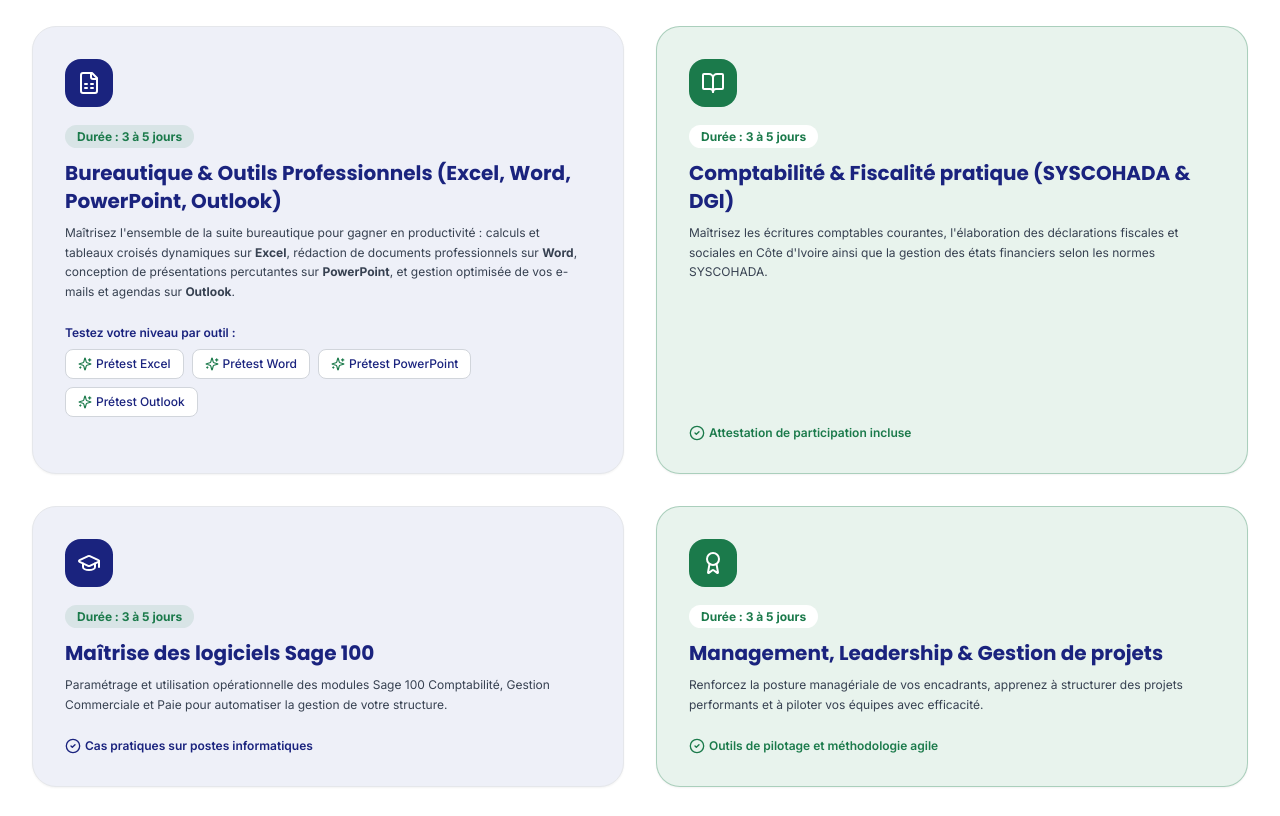
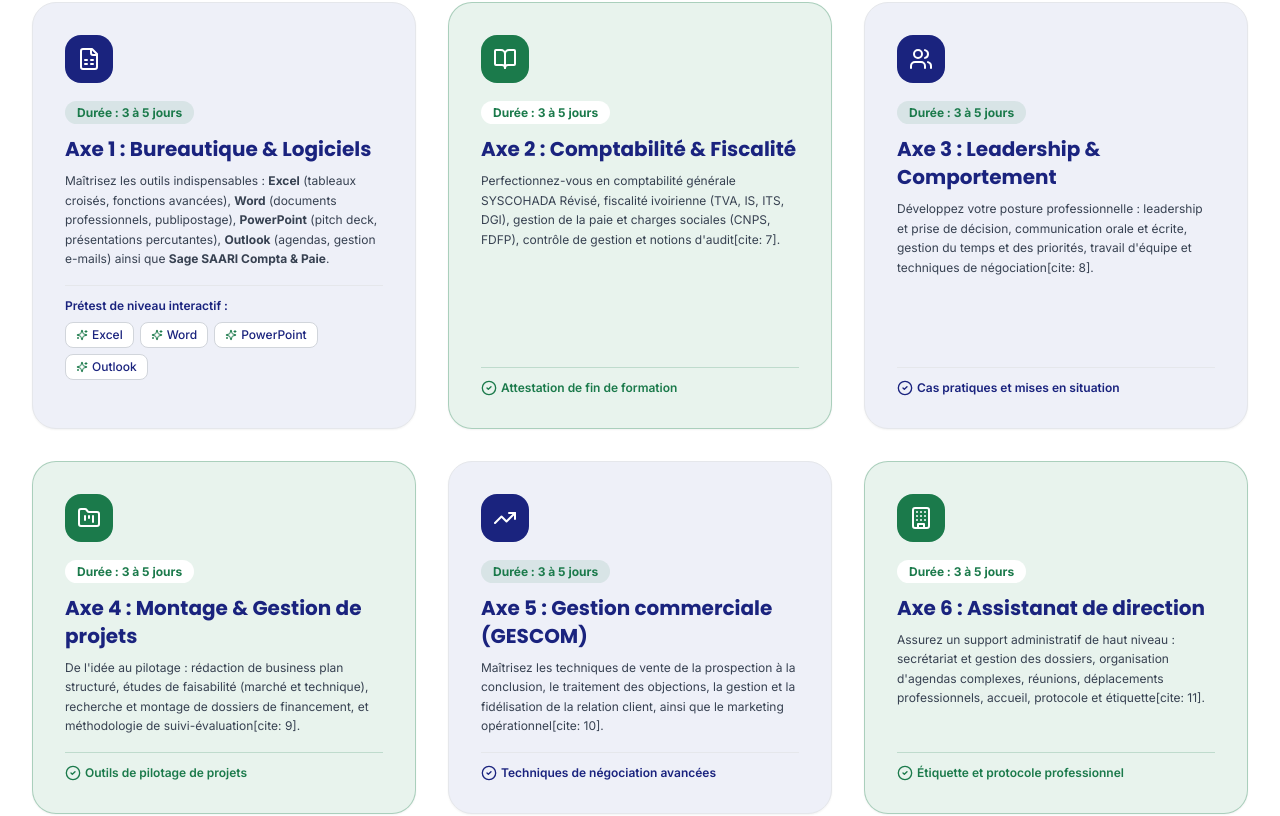
Before and after one commit to esperanceykouassi-bit/proj-esp, a React (Vite) app in the folder frontend/: page /formations in a window 1280 px wide. Shown: the part 717-1533 px from the top of the page. Built offline with nearby package versions, Linux system fonts and the light colour scheme.

Commit message:
Integrate official 6 axes catalog, 3-5 days duration, and multi-tool pretests

```diff
--- a/frontend/src/pages/Formations.jsx
+++ b/frontend/src/pages/Formations.jsx
@@ -1,30 +1,29 @@
-import { useState, useEffect } from 'react'
+import { useState } from 'react'
 import { motion } from 'framer-motion'
 import {
   GraduationCap,
-  Clock,
-  CheckCircle2,
   BookOpen,
   FileSpreadsheet,
-  Send,
-  UserCheck,
   Award,
   Sparkles,
-  HelpCircle,
-  AlertCircle
+  CheckCircle2,
+  AlertCircle,
+  Briefcase,
+  Users,
+  FolderKanban,
+  TrendingUp,
+  Building
 } from 'lucide-react'
 
 export default function Formations() {
-  // Gestion du modal de prétest
   const [activeTestTool, setActiveTestTool] = useState(null) // 'excel', 'word', 'powerpoint', 'outlook'
-  const [testStep, setTestStep] = useState(1) // 1: Formulaire d'identification, 2: Questions, 3: Résultat
+  const [testStep, setTestStep] = useState(1) // 1: Formulaire, 2: Questions, 3: Résultat
   const [userInfo, setUserInfo] = useState({ nom: '', telephone: '', email: '' })
   const [answers, setAnswers] = useState({})
   const [score, setScore] = useState(null)
   const [alreadyTested, setAlreadyTested] = useState(false)
   const [errorMsg, setErrorMsg] = useState('')
 
-  // Base de questions par outil pour le prétest
   const testQuestions = {
     excel: [
       { id: 1, question: "Quel signe préède obligatoirement une formule sur Excel ?", options: ["#", "=", "@", "+"], correct: 1 },
@@ -48,7 +47,6 @@ export default function Formations() {
     ]
   }
 
-  // Vérifier si l'utilisateur a déjà passé un test (via localStorage)
   const checkAlreadyTested = (email, phone) => {
     const history = JSON.parse(localStorage.getItem('skillup_pretests') || '[]')
     return history.some(item => item.email.toLowerCase() === email.toLowerCase() || item.telephone === phone)
@@ -94,7 +92,6 @@ export default function Formations() {
     setScore(finalScore)
     setTestStep(3)
 
-    // Enregistrement local pour bloquer les doublons
     const history = JSON.parse(localStorage.getItem('skillup_pretests') || '[]')
     history.push({
       tool: activeTestTool,
@@ -104,14 +101,13 @@ export default function Formations() {
     })
     localStorage.setItem('skillup_pretests', JSON.stringify(history))
 
-    // Simulation d'envoi des résultats par email à l'administration
-    console.ouveau(`[SIMULATION EMAIL ADMIN] Résultat du prétest ${activeTestTool.toUpperCase()} pour ${userInfo.nom} (${userInfo.email}, Tél: ${userInfo.telephone}) - Score : ${finalScore}%`)
+    console.log(`[SIMULATION EMAIL ADMIN] Résultat prétest ${activeTestTool.toUpperCase()} pour ${userInfo.nom} (${userInfo.email}, Tél: ${userInfo.telephone}) - Score : ${finalScore}%`)
   }
 
   return (
     <div className="space-y-20 pb-16">
 
-      {/* 1. HÉROS DE LA PAGE FORMATIONS */}
+      {/* 1. HÉROS */}
       <section className="bg-gradient-to-br from-[#1A237E] to-[#0D1250] text-white py-16 md:py-24">
         <div className="max-w-7xl mx-auto px-4 sm:px-6 lg:px-8 text-center">
           <motion.span
@@ -119,7 +115,7 @@ export default function Formations() {
             animate={{ opacity: 1, y: 0 }}
             className="inline-block bg-white/10 backdrop-blur-md px-4 py-1.5 rounded-full text-xs font-semibold uppercase tracking-wider text-[#8FD9AE] mb-4 border border-white/20"
           >
-            NOS FORMATIONS PROFESSIONNELLES
+            CATALOGUE OFFICIEL DES FORMATIONS
           </motion.span>
           <motion.h1
             initial={{ opacity: 0, y: 10 }}
@@ -133,112 +129,146 @@ export default function Formations() {
             initial={{ opacity: 0, y: 10 }}
             animate={{ opacity: 1, y: 0 }}
             transition={{ delay: 0.2 }}
-            className="text-base sm:text-lg text-white/90 max-w-3xl mx-auto leading-relaxed mb-6"
+            className="text-base sm:text-lg text-white/90 max-w-3xl mx-auto leading-relaxed"
           >
             Des modules 100 % pratiques, conçus pour répondre aux réalités des entreprises et des organisations en Côte d'Ivoire. Formations courtes de <strong className="text-[#8FD9AE]">3 à 5 jours</strong> en présentiel ou à distance.
           </motion.p>
         </div>
       </section>
 
-      {/* 2. CATALOGUE DES FORMATIONS */}
+      {/* 2. CATALOGUE DES 6 AXES DE FORMATION */}
       <section className="max-w-7xl mx-auto px-4 sm:px-6 lg:px-8">
         <div className="text-center mb-12">
-          <span className="text-[#1B7A4B] text-sm font-semibold uppercase tracking-wider">Catalogue officiel</span>
-          <h2 className="text-3xl font-bold text-[#1A237E] mt-2">Nos programmes de formation</h2>
+          <span className="text-[#1B7A4B] text-sm font-semibold uppercase tracking-wider">Nos Filières</span>
+          <h2 className="text-3xl font-bold text-[#1A237E] mt-2">Les 6 axes de formation</h2>
           <p className="text-gray-600 max-w-2xl mx-auto mt-2 text-sm">
-            Chaque module dure entre <span className="font-semibold text-[#1A237E]">3 et 5 jours</span> avec délivrance d'une attestation de fin de formation. Testez votre niveau avant de vous lancer !
+            Chaque module dure entre <span className="font-semibold text-[#1A237E]">3 et 5 jours</span> avec délivrance d'une attestation de fin de formation. Testez votre niveau en bureautique avant de vous lancer !
           </p>
         </div>
 
-        <div className="grid grid-cols-1 md:grid-cols-2 gap-8">
+        <div className="grid grid-cols-1 md:grid-cols-2 lg:grid-cols-3 gap-8">
 
-          {/* Module 1 : Bureautique & Outils Professionnels */}
+          {/* AXE 1 : Bureautique & logiciels */}
           <div className="bg-[#EEF0F8] p-8 rounded-3xl border border-gray-200 flex flex-col justify-between shadow-sm">
             <div>
               <div className="w-12 h-12 bg-[#1A237E] text-white rounded-2xl flex items-center justify-center mb-4">
                 <FileSpreadsheet size={24} />
               </div>
               <span className="text-xs font-bold text-[#1B7A4B] bg-[#1B7A4B]/10 px-3 py-1 rounded-full">Durée : 3 à 5 jours</span>
-              <h3 className="text-xl font-bold text-[#1A237E] mt-3 mb-2">Bureautique & Outils Professionnels (Excel, Word, PowerPoint, Outlook)</h3>
-              <p className="text-xs text-gray-700 leading-relaxed mb-6">
-                Maîtrisez l'ensemble de la suite bureautique pour gagner en productivité : calculs et tableaux croisés dynamiques sur <strong>Excel</strong>, rédaction de documents professionnels sur <strong>Word</strong>, conception de présentations percutantes sur <strong>PowerPoint</strong>, et gestion optimisée de vos e-mails et agendas sur <strong>Outlook</strong>.
+              <h3 className="text-xl font-bold text-[#1A237E] mt-3 mb-2">Axe 1 : Bureautique & Logiciels</h3>
+              <p className="text-xs text-gray-700 leading-relaxed mb-4">
+                Maîtrisez les outils indispensables : <strong>Excel</strong> (tableaux croisés, fonctions avancées), <strong>Word</strong> (documents professionnels, publipostage), <strong>PowerPoint</strong> (pitch deck, présentations percutantes), <strong>Outlook</strong> (agendas, gestion e-mails) ainsi que <strong>Sage SAARI Compta & Paie</strong>.
               </p>
 
-              <div className="space-y-2 mb-6 text-xs text-gray-700">
-                <div className="font-semibold text-[#1A237E] mb-1">Testez votre niveau par outil :</div>
-                <div className="flex flex-wrap gap-2">
-                  <button onClick={() => handleStartTest('excel')} className="bg-white hover:bg-gray-50 text-[#1A237E] border border-gray-300 px-3 py-1.5 rounded-lg font-medium transition-colors inline-flex items-center gap-1">
-                    <Sparkles size={14} className="text-[#1B7A4B]" /> Prétest Excel
+              <div className="space-y-2 mb-4 text-xs text-gray-700 border-t border-gray-200 pt-3">
+                <div className="font-semibold text-[#1A237E]">Prétest de niveau interactif :</div>
+                <div className="flex flex-wrap gap-1.5">
+                  <button onClick={() => handleStartTest('excel')} className="bg-white hover:bg-gray-50 text-[#1A237E] border border-gray-300 px-2.5 py-1 rounded-lg font-medium transition-colors inline-flex items-center gap-1">
+                    <Sparkles size={12} className="text-[#1B7A4B]" /> Excel
                   </button>
-                  <button onClick={() => handleStartTest('word')} className="bg-white hover:bg-gray-50 text-[#1A237E] border border-gray-300 px-3 py-1.5 rounded-lg font-medium transition-colors inline-flex items-center gap-1">
-                    <Sparkles size={14} className="text-[#1B7A4B]" /> Prétest Word
+                  <button onClick={() => handleStartTest('word')} className="bg-white hover:bg-gray-50 text-[#1A237E] border border-gray-300 px-2.5 py-1 rounded-lg font-medium transition-colors inline-flex items-center gap-1">
+                    <Sparkles size={12} className="text-[#1B7A4B]" /> Word
                   </button>
-                  <button onClick={() => handleStartTest('powerpoint')} className="bg-white hover:bg-gray-50 text-[#1A237E] border border-gray-300 px-3 py-1.5 rounded-lg font-medium transition-colors inline-flex items-center gap-1">
-                    <Sparkles size={14} className="text-[#1B7A4B]" /> Prétest PowerPoint
+                  <button onClick={() => handleStartTest('powerpoint')} className="bg-white hover:bg-gray-50 text-[#1A237E] border border-gray-300 px-2.5 py-1 rounded-lg font-medium transition-colors inline-flex items-center gap-1">
+                    <Sparkles size={12} className="text-[#1B7A4B]" /> PowerPoint
                   </button>
-                  <button onClick={() => handleStartTest('outlook')} className="bg-white hover:bg-gray-50 text-[#1A237E] border border-gray-300 px-3 py-1.5 rounded-lg font-medium transition-colors inline-flex items-center gap-1">
-                    <Sparkles size={14} className="text-[#1B7A4B]" /> Prétest Outlook
+                  <button onClick={() => handleStartTest('outlook')} className="bg-white hover:bg-gray-50 text-[#1A237E] border border-gray-300 px-2.5 py-1 rounded-lg font-medium transition-colors inline-flex items-center gap-1">
+                    <Sparkles size={12} className="text-[#1B7A4B]" /> Outlook
                   </button>
                 </div>
               </div>
             </div>
           </div>
 
-          {/* Module 2 : Comptabilité & Fiscalité */}
+          {/* AXE 2 : Comptabilité & fiscalité */}
           <div className="bg-[#E8F3ED] p-8 rounded-3xl border border-[#1B7A4B]/30 flex flex-col justify-between shadow-sm">
             <div>
               <div className="w-12 h-12 bg-[#1B7A4B] text-white rounded-2xl flex items-center justify-center mb-4">
                 <BookOpen size={24} />
               </div>
               <span className="text-xs font-bold text-[#1B7A4B] bg-white px-3 py-1 rounded-full">Durée : 3 à 5 jours</span>
-              <h3 className="text-xl font-bold text-[#1A237E] mt-3 mb-2">Comptabilité & Fiscalité pratique (SYSCOHADA & DGI)</h3>
-              <p className="text-xs text-gray-700 leading-relaxed mb-6">
-                Maîtrisez les écritures comptables courantes, l'élaboration des déclarations fiscales et sociales en Côte d'Ivoire ainsi que la gestion des états financiers selon les normes SYSCOHADA.
+              <h3 className="text-xl font-bold text-[#1A237E] mt-3 mb-2">Axe 2 : Comptabilité & Fiscalité</h3>
+              <p className="text-xs text-gray-700 leading-relaxed mb-4">
+                Perfectionnez-vous en comptabilité générale SYSCOHADA Révisé, fiscalité ivoirienne (TVA, IS, ITS, DGI), gestion de la paie et charges sociales (CNPS, FDFP), contrôle de gestion et notions d'audit[cite: 7].
               </p>
             </div>
-            <div className="text-xs text-[#1B7A4B] font-semibold flex items-center gap-1">
-              <CheckCircle2 size={16} /> Attestation de participation incluse
+            <div className="text-xs text-[#1B7A4B] font-semibold flex items-center gap-1 border-t border-[#1B7A4B]/20 pt-3">
+              <CheckCircle2 size={16} /> Attestation de fin de formation
             </div>
           </div>
 
-          {/* Module 3 : Logiciel Sage 100 */}
+          {/* AXE 3 : Leadership & compétences comportementales */}
           <div className="bg-[#EEF0F8] p-8 rounded-3xl border border-gray-200 flex flex-col justify-between shadow-sm">
             <div>
               <div className="w-12 h-12 bg-[#1A237E] text-white rounded-2xl flex items-center justify-center mb-4">
-                <GraduationCap size={24} />
+                <Users size={24} />
               </div>
               <span className="text-xs font-bold text-[#1B7A4B] bg-[#1B7A4B]/10 px-3 py-1 rounded-full">Durée : 3 à 5 jours</span>
-              <h3 className="text-xl font-bold text-[#1A237E] mt-3 mb-2">Maîtrise des logiciels Sage 100</h3>
-              <p className="text-xs text-gray-700 leading-relaxed mb-6">
-                Paramétrage et utilisation opérationnelle des modules Sage 100 Comptabilité, Gestion Commerciale et Paie pour automatiser la gestion de votre structure.
+              <h3 className="text-xl font-bold text-[#1A237E] mt-3 mb-2">Axe 3 : Leadership & Comportement</h3>
+              <p className="text-xs text-gray-700 leading-relaxed mb-4">
+                Développez votre posture professionnelle : leadership et prise de décision, communication orale et écrite, gestion du temps et des priorités, travail d'équipe et techniques de négociation[cite: 8].
               </p>
             </div>
-            <div className="text-xs text-[#1A237E] font-semibold flex items-center gap-1">
-              <CheckCircle2 size={16} /> Cas pratiques sur postes informatiques
+            <div className="text-xs text-[#1A237E] font-semibold flex items-center gap-1 border-t border-gray-200 pt-3">
+              <CheckCircle2 size={16} /> Cas pratiques et mises en situation
             </div>
           </div>
 
-          {/* Module 4 : Management & Gestion de projets */}
+          {/* AXE 4 : Montage et gestion de projets */}
           <div className="bg-[#E8F3ED] p-8 rounded-3xl border border-[#1B7A4B]/30 flex flex-col justify-between shadow-sm">
             <div>
               <div className="w-12 h-12 bg-[#1B7A4B] text-white rounded-2xl flex items-center justify-center mb-4">
-                <Award size={24} />
+                <FolderKanban size={24} />
               </div>
               <span className="text-xs font-bold text-[#1B7A4B] bg-white px-3 py-1 rounded-full">Durée : 3 à 5 jours</span>
-              <h3 className="text-xl font-bold text-[#1A237E] mt-3 mb-2">Management, Leadership & Gestion de projets</h3>
-              <p className="text-xs text-gray-700 leading-relaxed mb-6">
-                Renforcez la posture managériale de vos encadrants, apprenez à structurer des projets performants et à piloter vos équipes avec efficacité.
+              <h3 className="text-xl font-bold text-[#1A237E] mt-3 mb-2">Axe 4 : Montage & Gestion de projets</h3>
+              <p className="text-xs text-gray-700 leading-relaxed mb-4">
+                De l'idée au pilotage : rédaction de business plan structuré, études de faisabilité (marché et technique), recherche et montage de dossiers de financement, et méthodologie de suivi-évaluation[cite: 9].
               </p>
             </div>
-            <div className="text-xs text-[#1B7A4B] font-semibold flex items-center gap-1">
-              <CheckCircle2 size={16} /> Outils de pilotage et méthodologie agile
+            <div className="text-xs text-[#1B7A4B] font-semibold flex items-center gap-1 border-t border-[#1B7A4B]/20 pt-3">
+              <CheckCircle2 size={16} /> Outils de pilotage de projets
+            </div>
+          </div>
+
+          {/* AXE 5 : Gestion commerciale */}
+          <div className="bg-[#EEF0F8] p-8 rounded-3xl border border-gray-200 flex flex-col justify-between shadow-sm">
+            <div>
+              <div className="w-12 h-12 bg-[#1A237E] text-white rounded-2xl flex items-center justify-center mb-4">
+                <TrendingUp size={24} />
+              </div>
+              <span className="text-xs font-bold text-[#1B7A4B] bg-[#1B7A4B]/10 px-3 py-1 rounded-full">Durée : 3 à 5 jours</span>
+              <h3 className="text-xl font-bold text-[#1A237E] mt-3 mb-2">Axe 5 : Gestion commerciale (GESCOM)</h3>
+              <p className="text-xs text-gray-700 leading-relaxed mb-4">
+                Maîtrisez les techniques de vente de la prospection à la conclusion, le traitement des objections, la gestion et la fidélisation de la relation client, ainsi que le marketing opérationnel[cite: 10].
+              </p>
+            </div>
+            <div className="text-xs text-[#1A237E] font-semibold flex items-center gap-1 border-t border-gray-200 pt-3">
+              <CheckCircle2 size={16} /> Techniques de négociation avancées
+            </div>
+          </div>
+
+          {/* AXE 6 : Assistanat de direction */}
+          <div className="bg-[#E8F3ED] p-8 rounded-3xl border border-[#1B7A4B]/30 flex flex-col justify-between shadow-sm">
+            <div>
+              <div className="w-12 h-12 bg-[#1B7A4B] text-white rounded-2xl flex items-center justify-center mb-4">
+                <Building size={24} />
+              </div>
+              <span className="text-xs font-bold text-[#1B7A4B] bg-white px-3 py-1 rounded-full">Durée : 3 à 5 jours</span>
+              <h3 className="text-xl font-bold text-[#1A237E] mt-3 mb-2">Axe 6 : Assistanat de direction</h3>
+              <p className="text-xs text-gray-700 leading-relaxed mb-4">
+                Assurez un support administratif de haut niveau : secrétariat et gestion des dossiers, organisation d'agendas complexes, réunions, déplacements professionnels, accueil, protocole et étiquette[cite: 11].
+              </p>
+            </div>
+            <div className="text-xs text-[#1B7A4B] font-semibold flex items-center gap-1 border-t border-[#1B7A4B]/20 pt-3">
+              <CheckCircle2 size={16} /> Étiquette et protocole professionnel
             </div>
           </div>
 
         </div>
       </section>
 
-      {/* MODAL DU PRÉTEST INTERACTIF */}
+      {/* MODAL DU PRÉTEST INTERACTIF SÉCURISÉ */}
       {activeTestTool && (
         <div className="fixed inset-0 bg-black/60 backdrop-blur-sm z-50 flex items-center justify-center p-4">
           <div className="bg-white rounded-3xl max-w-lg w-full p-8 shadow-2xl relative border border-gray-100">
@@ -256,17 +286,17 @@ export default function Formations() {
               </h3>
             </div>
 
-            {/* ÉTAPE 1 : FORMULAIRE D'IDENTIFICATION */}
+            {/* ÉTAPE 1 : IDENTIFICATION & ANTI-DOUBLON */}
             {testStep === 1 && (
               <form onSubmit={handleUserInfoSubmit} className="space-y-4">
                 <p className="text-xs text-gray-600">
-                  Veuillez renseigner vos coordonnées pour accéder au questionnaire d'évaluation. Vos résultats seront enregistrés et transmis à notre secrétariat.
+                  Veuillez renseigner vos coordonnées pour accéder au questionnaire d'évaluation. Vos résultats seront enregistrés et transmis à notre secrétariat. Un seul passage est autorisé.
                 </p>
 
                 {alreadyTested && (
                   <div className="bg-red-50 border border-red-200 text-red-700 p-3 rounded-xl text-xs flex items-center gap-2">
                     <AlertCircle size={16} className="shrink-0" />
-                    <span>Vous avez déjà passé ce prétest avec cet e-mail ou ce numéro de téléphone. Un seul passage est autorisé par participant.</span>
+                    <span>Vous avez déjà passé ce prétest avec cet e-mail ou ce numéro de téléphone.</span>
                   </div>
                 )}
 
@@ -323,7 +353,7 @@ export default function Formations() {
             {testStep === 2 && (
               <div className="space-y-6">
                 <p className="text-xs text-gray-600">
-                  Répondez aux questions ci-dessous pour évaluer vos connaissances de base en <strong>{activeTestTool}</strong>.
+                  Répondez aux questions ci-dessous pour évaluer vos connaissances en <strong>{activeTestTool}</strong>.
                 </p>
 
                 <div className="space-y-4 max-h-64 overflow-y-auto pr-2">
@@ -378,7 +408,7 @@ export default function Formations() {
                 </div>
 
                 <p className="text-xs text-gray-600 leading-relaxed">
-                  Merci <strong>{userInfo.nom}</strong>. Vos coordonnées ({userInfo.email}) et vos résultats ont été transmis à notre équipe pédagogique. Un conseiller vous contactera sous 24h pour vous orienter vers le module de formation adapté.
+                  Merci <strong>{userInfo.nom}</strong>. Vos coordonnées et vos résultats ont été transmis à notre équipe pédagogique. Un conseiller vous contactera sous 24h pour vous orienter.
                 </p>
 
                 <button
```
